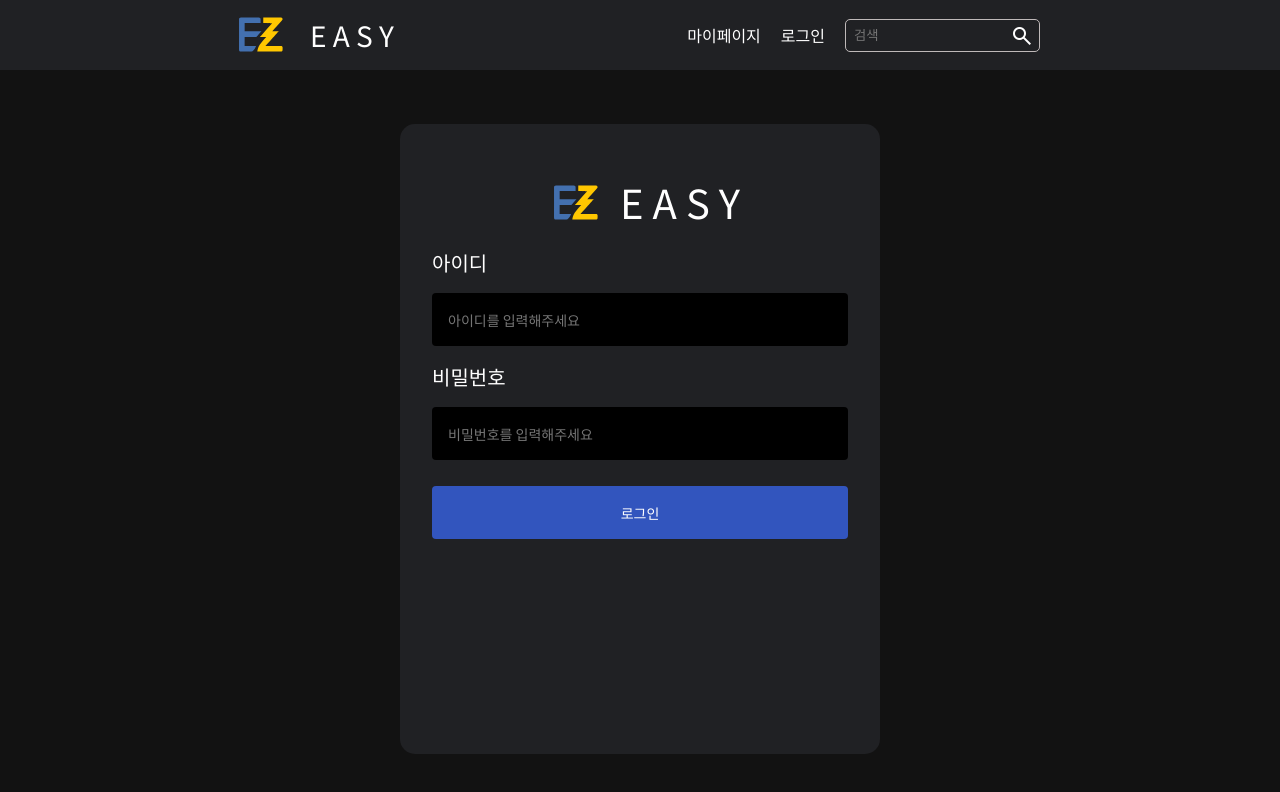
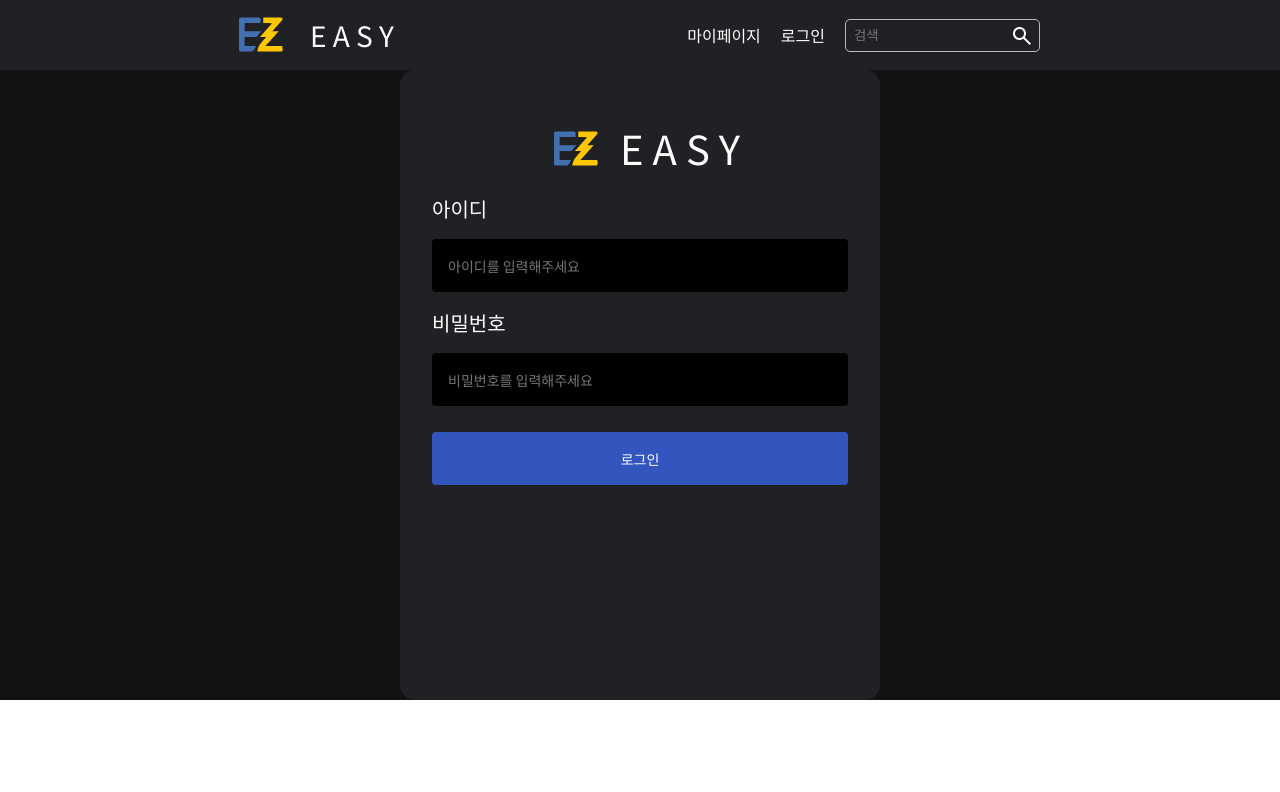
Before and after one commit to rokmc1256/2024_hoseo_project, a React (Create React App) app in the folder hoseo_graduation/: page / in a window 1280 px wide. Shown: the top 792 px of the page. Built offline with nearby package versions, Linux system fonts and the light colour scheme.

Commit message:
로그인 페이지 조금 수정

```diff
--- a/hoseo_graduation/src/LoginForm.css
+++ b/hoseo_graduation/src/LoginForm.css
@@ -2,7 +2,7 @@
 
 .login_page_background {
     width: 100%;
-    height: 92.3vh;
+    max-height: 733px;
     background-color: #121212;
     display: flex;
     justify-content: center;
```
